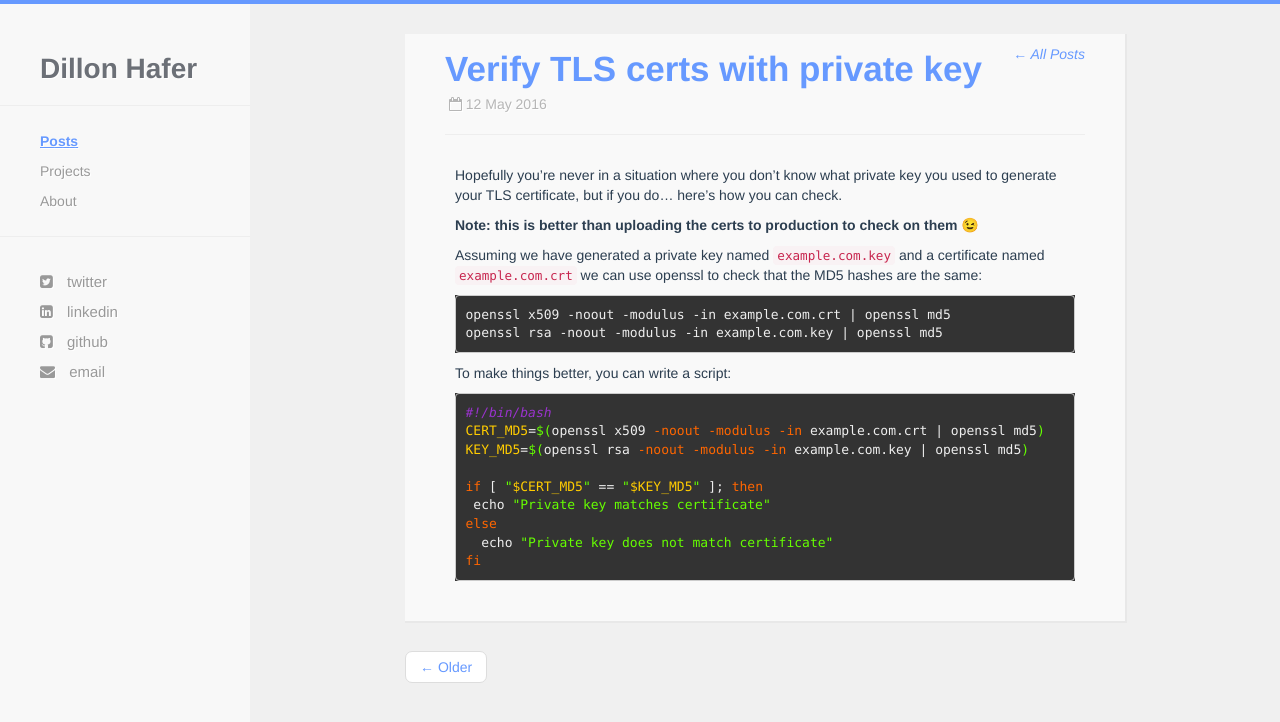
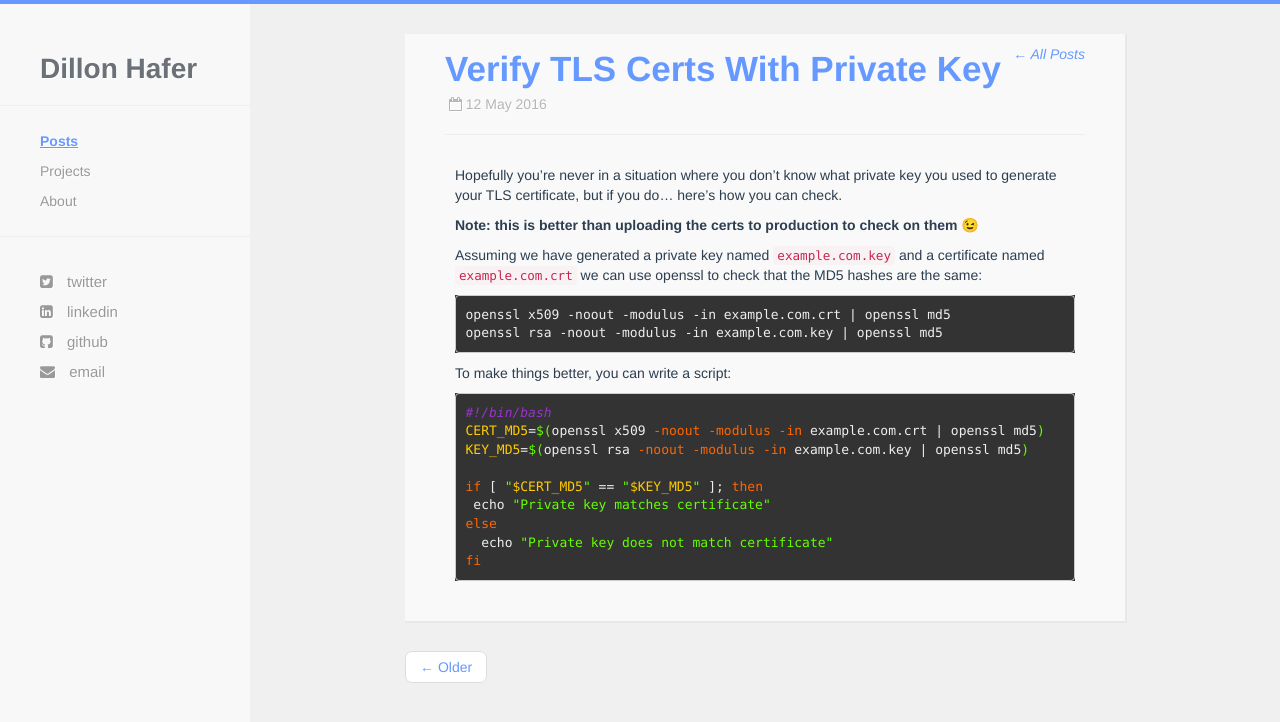
Before and after one commit to dillonhafer/dillonhafer.github.io, a Jekyll site: the page built from _posts/2016-05-12-verify-tls-cert-with-private-key.md, in a window 1280 px wide. Shown: the top 722 px of the page. Built offline with Jekyll 4.4.1, drawn with Linux system fonts in a browser that asks for light colours.

```diff
--- a/_posts/2016-05-12-verify-tls-cert-with-private-key.md
+++ b/_posts/2016-05-12-verify-tls-cert-with-private-key.md
@@ -1,5 +1,5 @@
 ---
-title: Verify TLS certs with private key
+title: Verify TLS Certs With Private Key
 ---
 
 Hopefully you're never in a situation where you don't know what private key you used to generate your TLS certificate, but if you do... here's how you can check.
```
